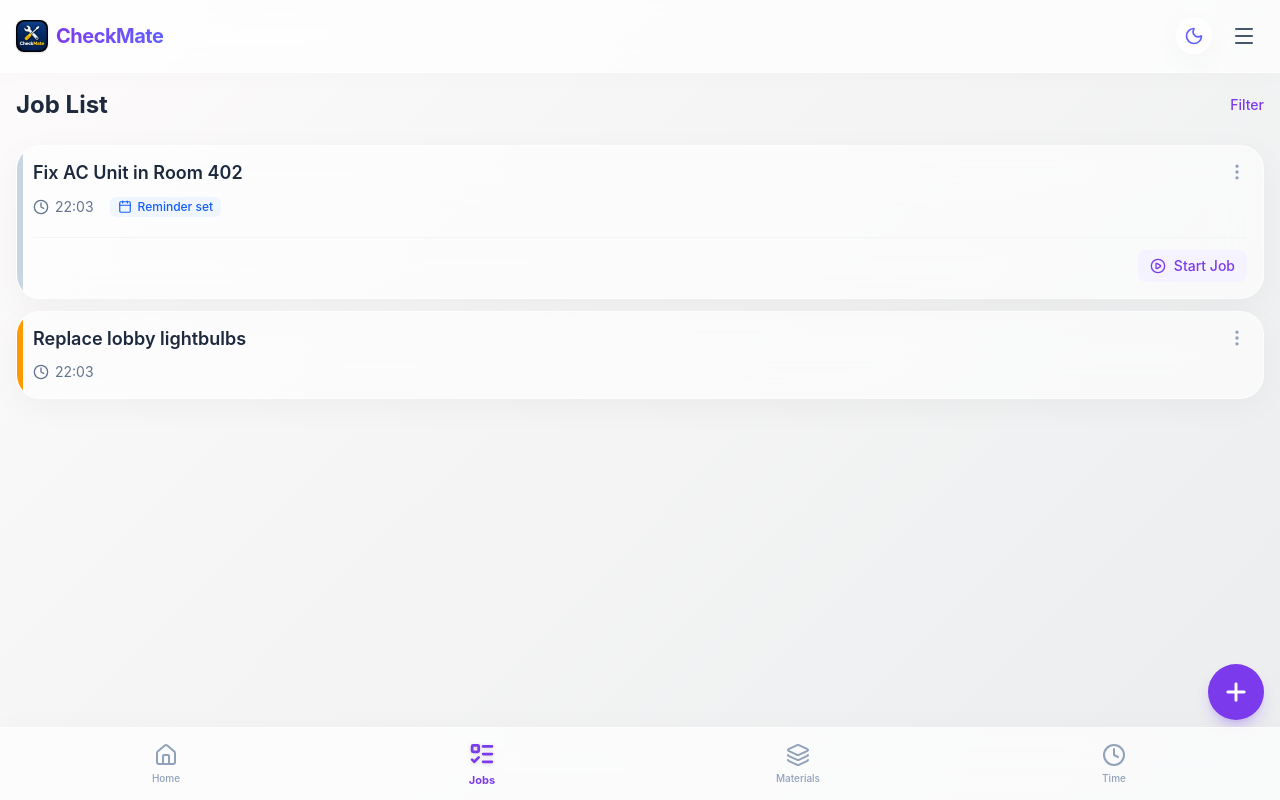
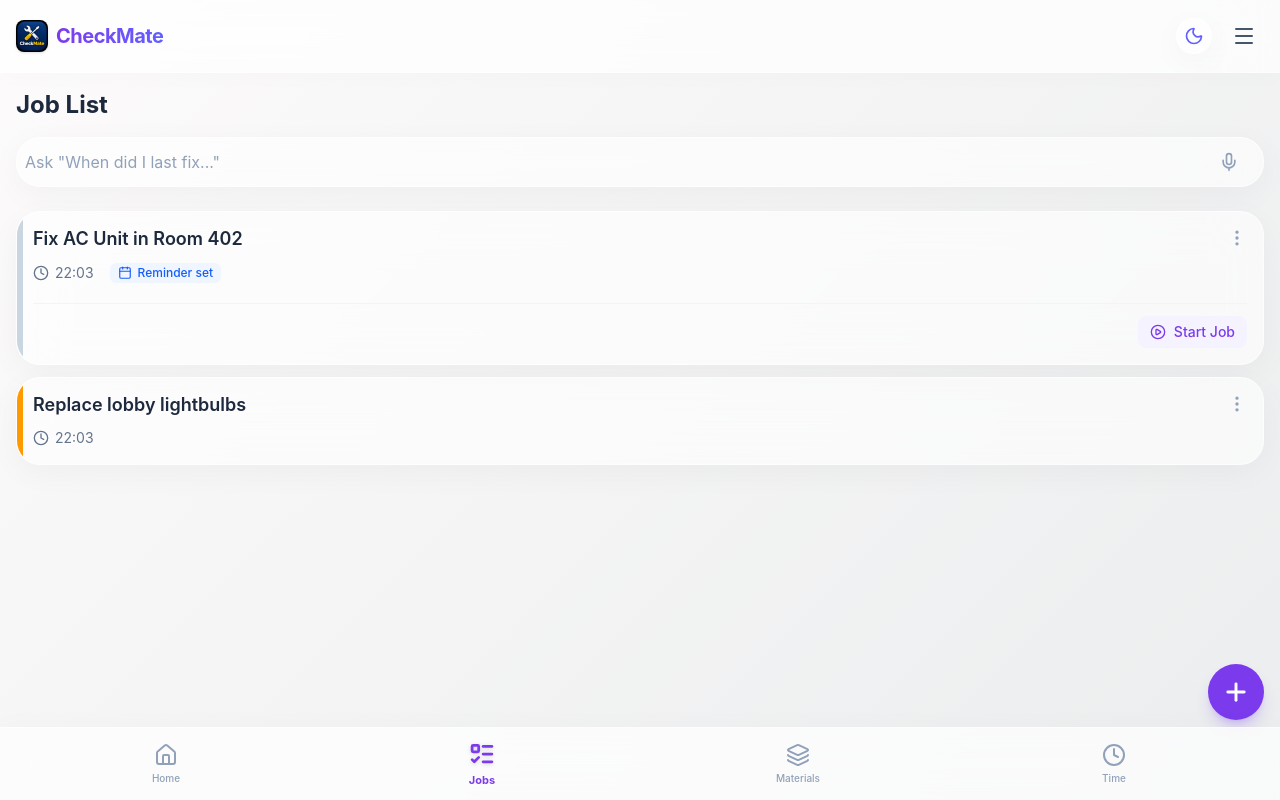
Before and after one commit to aprcamb-ctrl/CheckMate, a React (Vite) app: page /todo in a window 1280 px wide. Built offline with nearby package versions, Linux system fonts and the light colour scheme.

Commit message:
Add smart voice search to TodoList

```diff
--- a/src/pages/TodoList.tsx
+++ b/src/pages/TodoList.tsx
@@ -2,7 +2,7 @@ import { Calendar, Clock, PlayCircle, MoreVertical, Plus, X } from 'lucide-react
 import { useNavigate } from 'react-router-dom';
 import { useStore } from '../store/useStore';
 import type { RecurringSchedule } from '../store/useStore';
-import { useState } from 'react';
+import { useState, useMemo } from 'react';
 import VoiceInput from '../components/ui/VoiceInput';
 
 export default function TodoList() {
@@ -14,6 +14,25 @@ export default function TodoList() {
   const [reminderDate, setReminderDate] = useState('');
   const [recurring, setRecurring] = useState<RecurringSchedule>('NONE');
   const [selectedIds, setSelectedIds] = useState<string[]>([]);
+  const [search, setSearch] = useState('');
+
+  const filteredJobs = useMemo(() => {
+    if (!search.trim()) return jobs;
+
+    // Siri-style natural language parsing
+    const stopWords = ['when', 'did', 'i', 'last', 'change', 'fix', 'repair', 'do', 'the', 'a', 'an', 'show', 'me', 'find', 'what', 'where', 'is'];
+    const words = search.toLowerCase().split(/\s+/).filter(w => !stopWords.includes(w) && w.length > 1);
+
+    if (words.length === 0) {
+      return jobs.filter(j => j.title.toLowerCase().includes(search.toLowerCase()));
+    }
+
+    return jobs.filter(j => {
+      const title = j.title.toLowerCase();
+      // Match if at least one meaningful keyword is in the title
+      return words.some(w => title.includes(w));
+    });
+  }, [jobs, search]);
 
   const handleJobClick = (id: string) => {
     if (isDeletingJobs) {
@@ -50,9 +69,17 @@ export default function TodoList() {
 
   return (
     <div className="space-y-4 relative pb-20">
-      <div className="flex justify-between items-center mb-6">
+      <div className="flex justify-between items-center mb-4">
         <h2 className="text-2xl font-bold text-slate-800">Job List</h2>
-        <button className="text-primary-600 font-medium text-sm">Filter</button>
+      </div>
+
+      <div className="glass-panel p-2 flex items-center mb-6">
+        <VoiceInput
+          value={search}
+          onValueChange={setSearch}
+          placeholder='Ask "When did I last fix..."'
+          className="bg-transparent border-none outline-none py-1 text-slate-700 placeholder-slate-400"
+        />
       </div>
 
       {isAdding && (
@@ -104,7 +131,7 @@ export default function TodoList() {
       )}
 
       <div className="space-y-3">
-        {jobs.map((job) => (
+        {filteredJobs.map((job) => (
           <div
             key={job.id}
             className={`glass-panel p-4 flex flex-col gap-3 hover-lift cursor-pointer relative overflow-hidden ${isDeletingJobs && selectedIds.includes(job.id) ? 'border-red-500 bg-red-50 dark:bg-red-900/20' : ''}`}
@@ -160,8 +187,8 @@ export default function TodoList() {
             )}
           </div>
         ))}
-        {jobs.length === 0 && !isAdding && (
-          <div className="text-center text-slate-400 py-10">No jobs yet. Tap + to add one.</div>
+        {filteredJobs.length === 0 && !isAdding && (
+          <div className="text-center text-slate-400 py-10">{search ? "No matches found." : "No jobs yet. Tap + to add one."}</div>
         )}
       </div>
 
```
